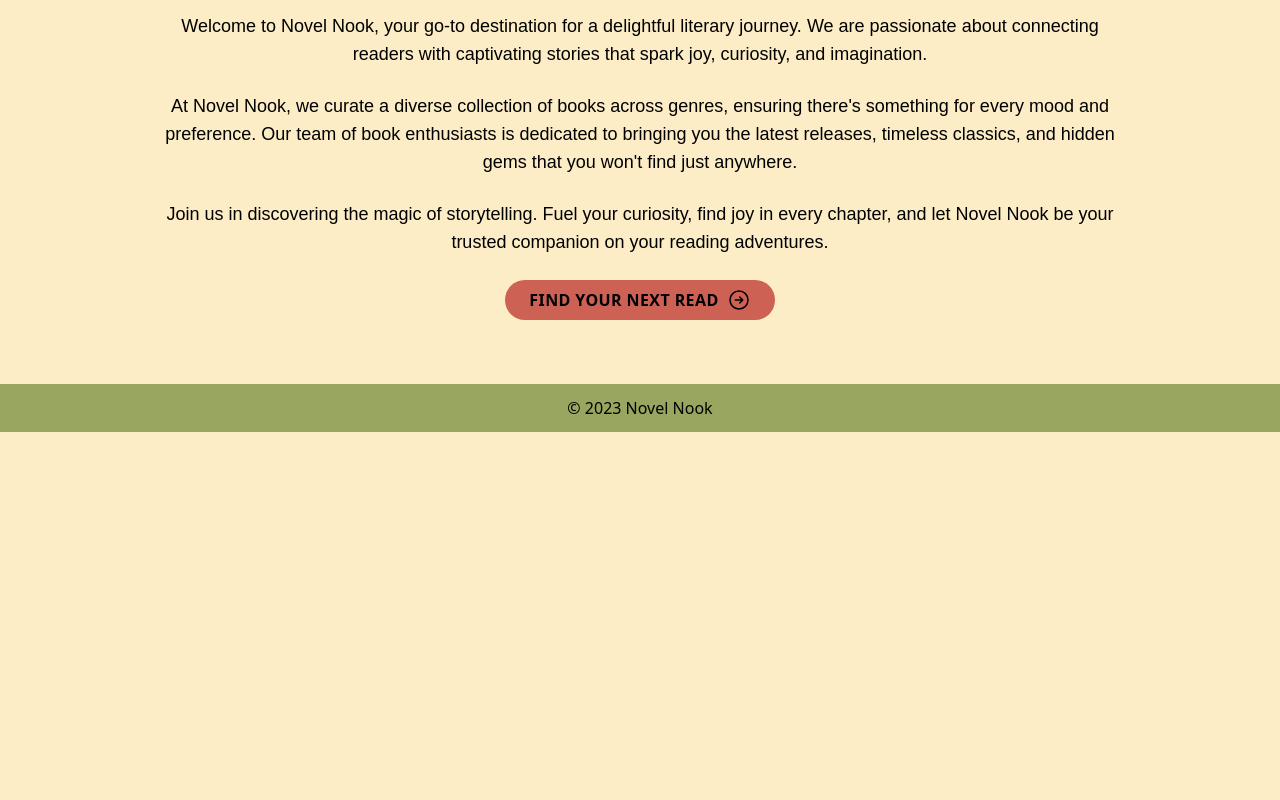
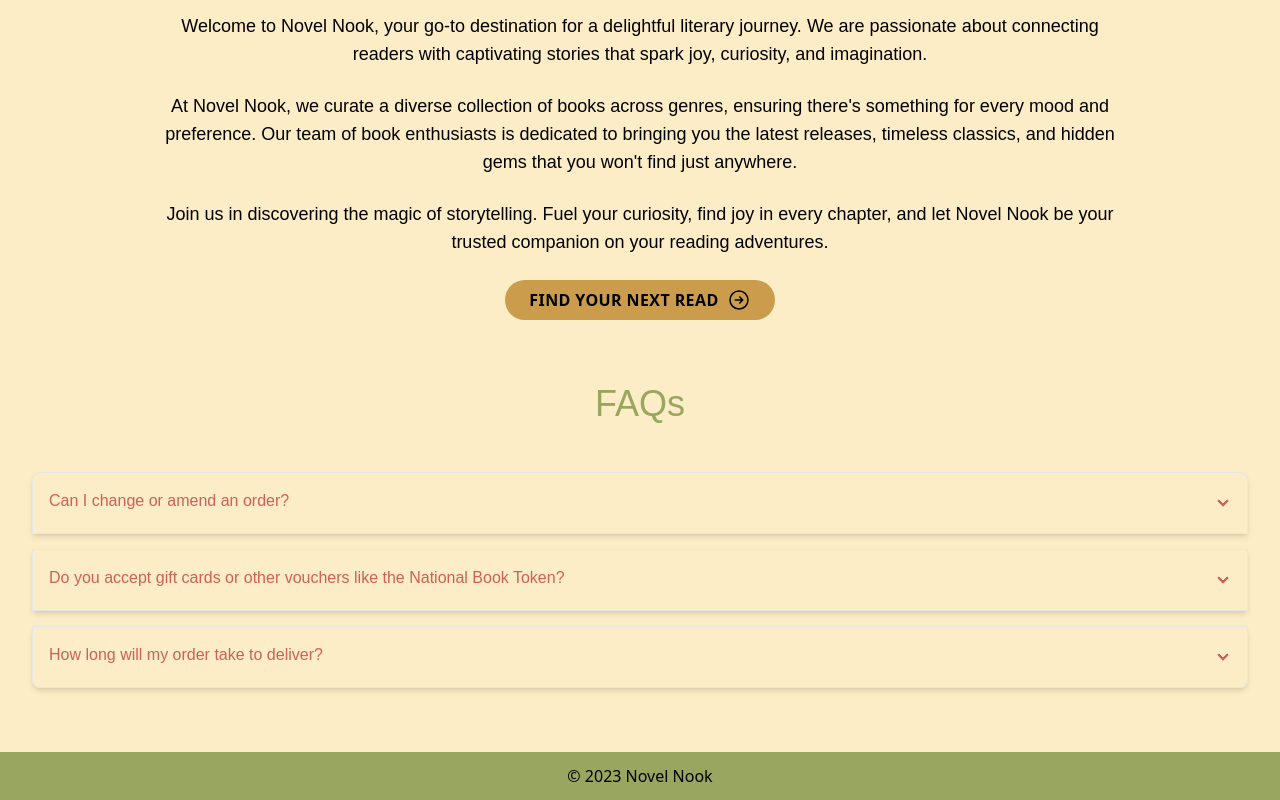
Before and after one commit to insiyamullamitha/novel-nook, a React (Vite) app in the folder frontend/: page / in a window 1280 px wide. Shown: the part 960-1760 px from the top of the page. Before the commit the page ends 1392 px from the top, so only its background shows below. Built offline with nearby package versions, Linux system fonts and the light colour scheme.

Commit message:
FAQs Accordion section using daisyui

```diff
--- a/frontend/package.json
+++ b/frontend/package.json
@@ -22,6 +22,7 @@
     "@types/react-dom": "^18.2.19",
     "@vitejs/plugin-react-swc": "^3.5.0",
     "autoprefixer": "^10.4.17",
+    "daisyui": "^4.7.0",
     "eslint": "^8.56.0",
     "eslint-plugin-react": "^7.33.2",
     "eslint-plugin-react-hooks": "^4.6.0",
--- a/frontend/src/components/About.jsx
+++ b/frontend/src/components/About.jsx
@@ -10,19 +10,19 @@ export default function About() {
           <h2 className="text-4xl font-bold mb-8 uppercase text-secondary">
             About Us
           </h2>
-          <p className="text-lg mb-6">
+          <p className="text-lg text-black mb-6">
             Welcome to Novel Nook, your go-to destination for a delightful
             literary journey. We are passionate about connecting readers with
             captivating stories that spark joy, curiosity, and imagination.
           </p>
-          <p className="text-lg mb-6">
+          <p className="text-lg text-black mb-6">
             At Novel Nook, we curate a diverse collection of books across
             genres, ensuring there's something for every mood and preference.
             Our team of book enthusiasts is dedicated to bringing you the latest
             releases, timeless classics, and hidden gems that you won't find
             just anywhere.
           </p>
-          <p className="text-lg mb-6">
+          <p className="text-lg text-black mb-6">
             Join us in discovering the magic of storytelling. Fuel your
             curiosity, find joy in every chapter, and let Novel Nook be your
             trusted companion on your reading adventures.
@@ -30,7 +30,7 @@ export default function About() {
         </div>
         <Link to="/books">
           <button
-            className="bg-accent1 mt-2 flex gap-2 text-black uppercase font-bold rounded-full px-6 py-2 justify-center items-center m-auto tracking-wide"
+            className="bg-accent2 mt-2 flex gap-2 text-black uppercase font-bold rounded-full px-6 py-2 justify-center items-center m-auto tracking-wide"
             style={{ whiteSpace: "nowrap", overflow: "hidden" }}
           >
             Find Your Next Read
--- /dev/null
+++ b/frontend/src/components/FAQItem.jsx
@@ -0,0 +1,11 @@
+export default function FAQItem({ question, information }) {
+  return (
+    <div className="my-4 shadow-md collapse collapse-arrow tagline-font join-item border border-base-300">
+      <input type="radio" name="my-accordion-4" />
+      <div className="collapse-title text-accent1 font-medium">{question}</div>
+      <div className="collapse-content">
+        <p>{information}</p>
+      </div>
+    </div>
+  );
+}
--- /dev/null
+++ b/frontend/src/components/FAQs.jsx
@@ -0,0 +1,33 @@
+import FAQItem from "./FAQItem";
+
+export default function FAQs() {
+  return (
+    <>
+      <h1 className="text-4xl tagline-font mb-8 text-secondary font-bold text-center">
+        FAQs
+      </h1>
+      <div className="join flex mb-12 join-vertical text-black justify-center container mx-auto px-8">
+        <FAQItem
+          question={"Can I change or amend an order?"}
+          information={
+            "Once an order has been placed, we cannot make changes to the billing address, payment method, delivery address or delivery method. If you would like to amend these aspects of your order, we recommend cancelling that order in order to place it again after making the required changes."
+          }
+        />
+        <FAQItem
+          question={
+            "Do you accept gift cards or other vouchers like the National Book Token?"
+          }
+          information={
+            "Currently we can only accept orders paid with credit or debit cards. We're working on this!"
+          }
+        />
+        <FAQItem
+          question={"How long will my order take to deliver?"}
+          information={
+            "It usually takes about 3-5 days from dispatch. Please wait 10 working days before contacting us if you haven't received your items as there can be delays from the post office."
+          }
+        />
+      </div>
+    </>
+  );
+}
--- a/frontend/src/pages/Home.jsx
+++ b/frontend/src/pages/Home.jsx
@@ -3,6 +3,7 @@ import TagLineStrip from "../components/TagLineStrip";
 import HomeBooksMenu from "../components/HomeBooksMenu";
 import Footer from "../components/Footer";
 import About from "../components/About";
+import FAQs from "../components/FAQs";
 
 export default function Home() {
   return (
@@ -11,6 +12,7 @@ export default function Home() {
       <TagLineStrip />
       <HomeBooksMenu />
       <About />
+      <FAQs />
       <Footer />
     </>
   );
--- a/frontend/tailwind.config.js
+++ b/frontend/tailwind.config.js
@@ -13,5 +13,5 @@ export default {
     },
   },
   variants: {},
-  plugins: [],
+  plugins: [require("daisyui")],
 };
```
Also changed, not shown: 1 other file (tests, documents, lock files or other folders).
